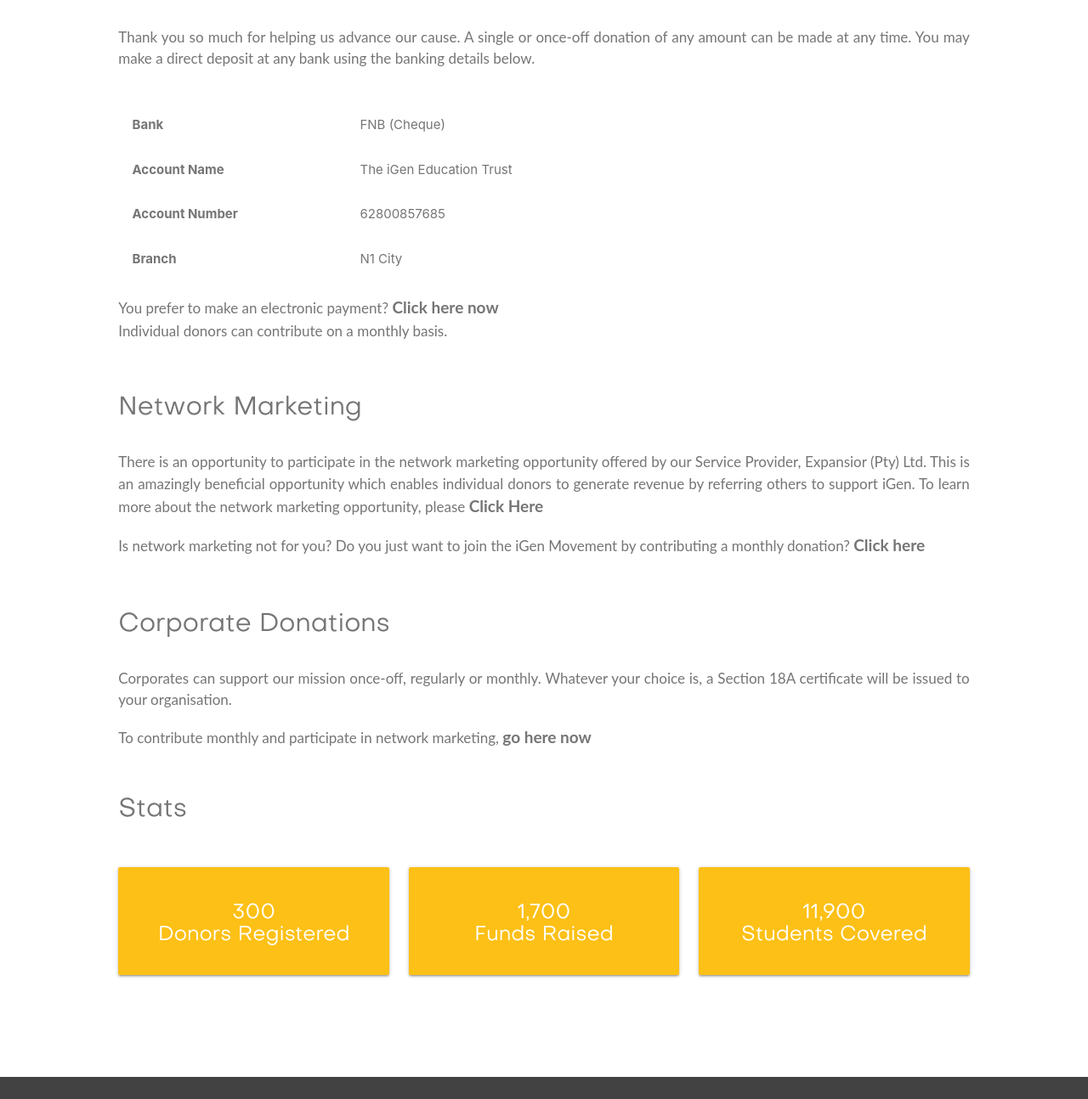
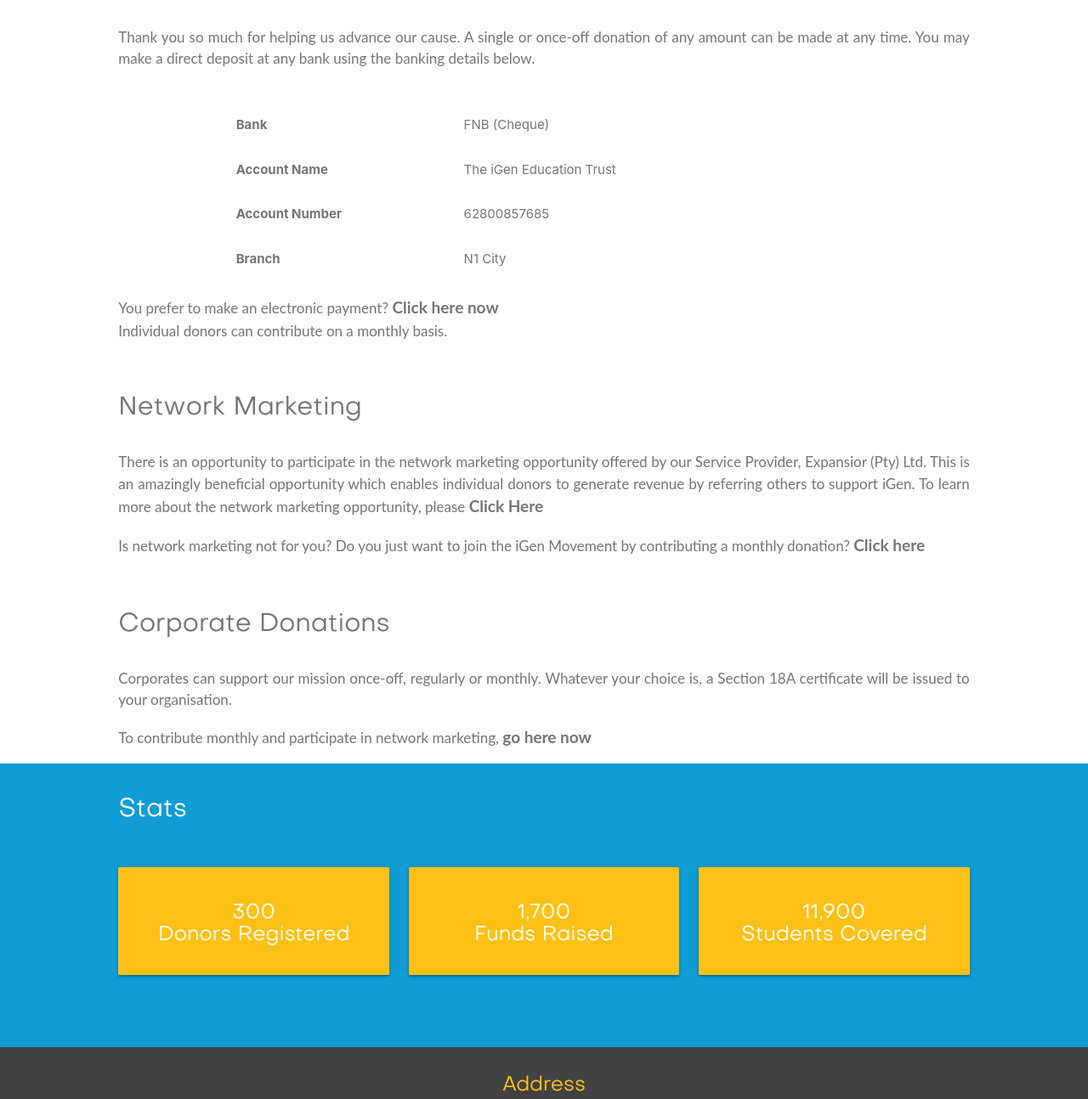
Before and after one commit to vtrev/igenwebsite, a plain HTML site: page index.html in a window 1280 px wide. Shown: the part 3655-4949 px from the top of the page at 85% size. Drawn offline with Linux system fonts and the light colour scheme.

Commit message:
moved table to the left

```diff
--- a/css/style.css
+++ b/css/style.css
@@ -2,7 +2,15 @@
 
 /* for the commit */
 /* Global styles */
-#stats {
+
+
+#support table {
+    position: relative;
+    left: 6%;
+}
+
+#stats,
+footer {
     position: relative;
     bottom: 35px;
 }
@@ -239,7 +247,7 @@ hr.custom {
 }
 
 #stats h4 {
-    color: #757575 !important;
+    color: white !important;
 }
 
 /* management */
--- a/index.html
+++ b/index.html
@@ -392,7 +392,8 @@
                         below.
                     </p>
                     <br>
-                    <div class="col s12 m8 l8">
+                    <!-- <div class="col l1"></div> -->
+                    <div class="col s12 m8 l8 offset-l1">
                         <table class="highlight responsive">
                             <tbody>
                                 <tr>
@@ -470,7 +471,7 @@
             </div>
         </div>
     </section>
-    <section id="stats" class="section scrollspy">
+    <section id="stats" class="section scrollspy blue">
         <div class="container">
             <div class="row">
                 <div class="col s12 m12 l12">
@@ -507,7 +508,6 @@
                     </div>
                 </div>
             </div>
-
         </div>
     </section>
     <footer id="footer" class="page-footer  grey darken-3    section scrollspy">
```
